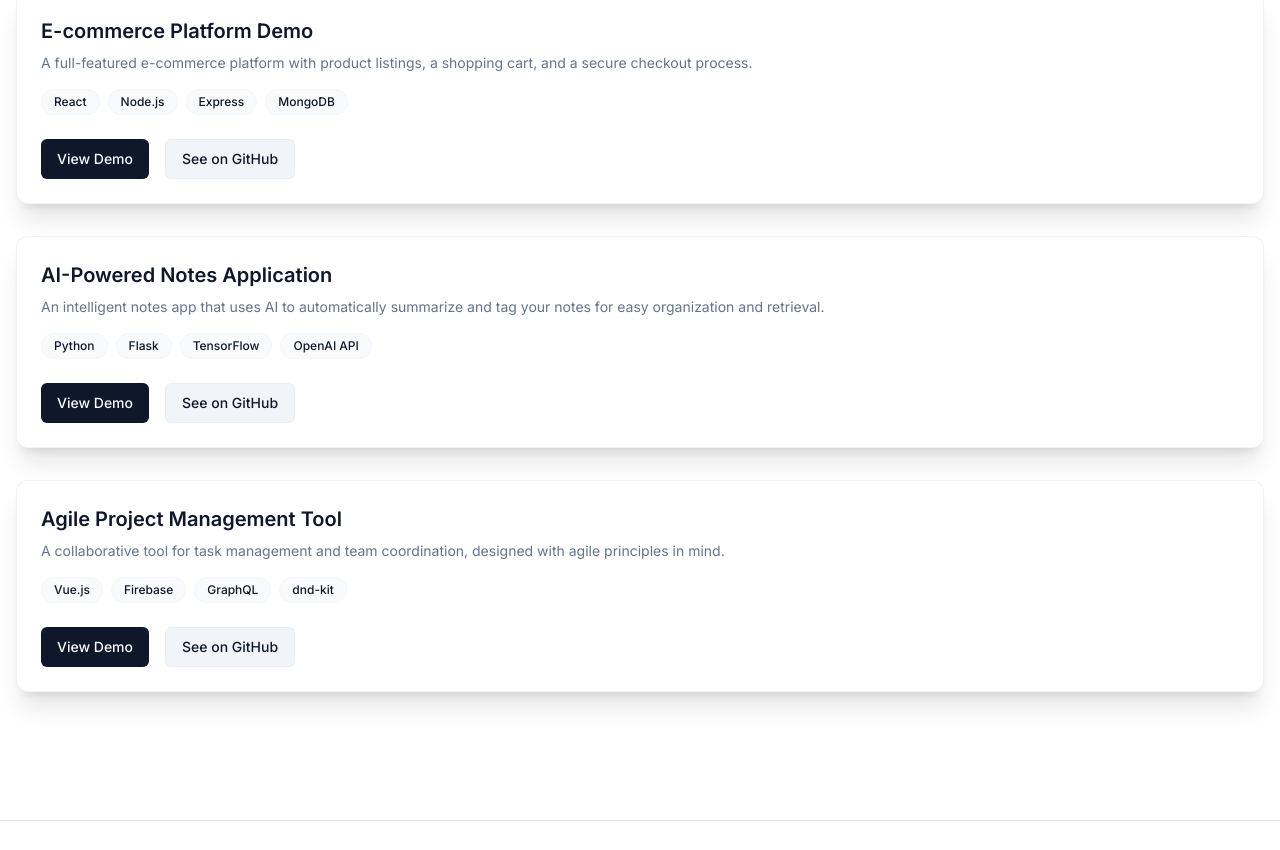
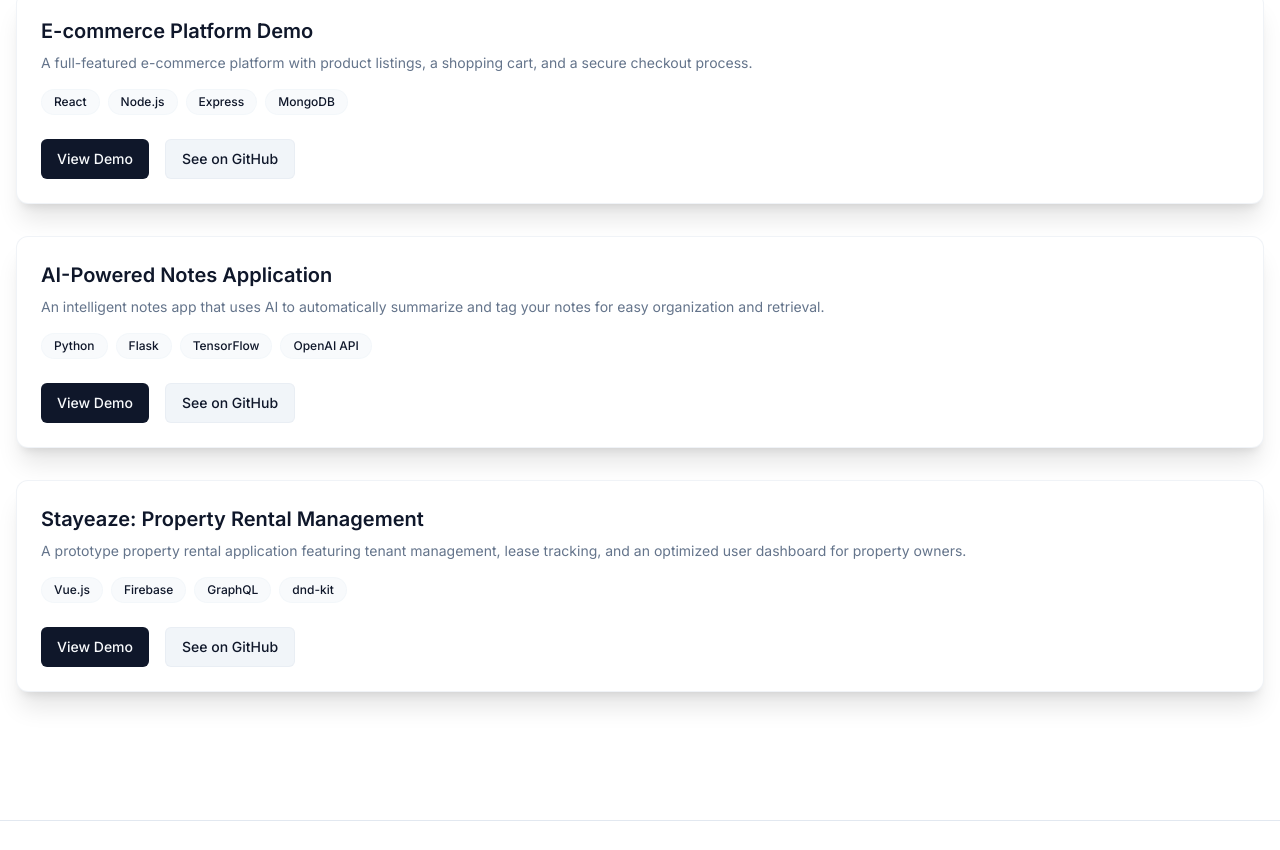
Before and after one commit to mahbubmunna/my_lab, a Next.js app: page / in a window 1280 px wide. Shown: the part 874-1724 px from the top of the page. Built offline with nearby package versions, Linux system fonts and the light colour scheme.

Commit message:
added public image from api endpoint

```diff
--- a/app/components/ui/ClientImage.tsx
+++ b/app/components/ui/ClientImage.tsx
@@ -30,7 +30,7 @@ export default function ClientImage({
   return (
     <Image
       // Use the stateful source
-      src={imageSrc}
+      src={'/profile_picture.png'}
       // The event handler is now safely contained within this Client Component
       onError={handleError}
       {...props}
--- a/app/components/ui/ProjectCard.tsx
+++ b/app/components/ui/ProjectCard.tsx
@@ -1,8 +1,11 @@
+// components/ui/ProjectCard.tsx (Updated)
+
 import Link from 'next/link';
+import React from 'react';
 
 interface ProjectCardProps {
   slug: string;
-  href: string;
+  href: string; // This can be '/notes' or 'https://external.app'
   title: string;
   description: string;
   tags: string[];
@@ -14,21 +17,42 @@ export default function ProjectCard({
   description,
   tags,
 }: ProjectCardProps) {
-  // Assuming Button component exists and uses 'default' and 'secondary' variants
-  // Import the button component from your project's ui folder
-  // import { Button } from '@/components/ui/Button';
+  // Determine if the link is external
+  const isExternal = href.startsWith('http');
+
+  // Define the common styling for the View Demo button
+  const buttonClasses =
+    'bg-primary text-primary-foreground hover:bg-primary/90 inline-flex h-10 items-center justify-center rounded-md px-4 py-2 text-sm font-medium transition-colors';
+
+  // Define the View Demo Element (Link or Anchor tag)
+  const ViewDemoElement = isExternal ? (
+    <a
+      href={href}
+      target="_blank" // Open external link in a new tab
+      rel="noopener noreferrer"
+      className={buttonClasses}
+    >
+      View Demo
+    </a>
+  ) : (
+    <Link
+      href={`/${href}`} // Use internal Link component for app routes
+      className={buttonClasses}
+    >
+      View Demo
+    </Link>
+  );
 
   return (
     <div className="border-border/50 bg-card hover:border-primary/50 rounded-xl border p-6 shadow-xl transition-all duration-300 hover:shadow-2xl">
       <h3 className="text-foreground mb-2 text-xl font-semibold">{title}</h3>
       <p className="text-muted-foreground mb-4 text-sm">{description}</p>
 
-      {/* Tags Section */}
+      {/* Tags Section (Unchanged) */}
       <div className="mb-6 flex flex-wrap gap-2">
         {tags.map((tag) => (
           <span
             key={tag}
-            // Use subtle secondary background for tags as seen in the design
             className="text-secondary-foreground bg-secondary/50 border-secondary/70 rounded-full border px-3 py-1 text-xs font-medium"
           >
             {tag}
@@ -38,15 +62,11 @@ export default function ProjectCard({
 
       {/* Action Buttons */}
       <div className="flex gap-4">
-        {/* Placeholder: Use your actual Button component here */}
-        <Link
-          href={`/${href}`}
-          className="bg-primary text-primary-foreground hover:bg-primary/90 inline-flex h-10 items-center justify-center rounded-md px-4 py-2 text-sm font-medium transition-colors"
-        >
-          View Demo
-        </Link>
+        {/* The dynamic View Demo element */}
+        {ViewDemoElement}
+
         <a
-          href="https://github.com/mahbub" // Placeholder link
+          href="https://github.com/mahbubmunna" // Updated GitHub link for consistency
           target="_blank"
           rel="noopener noreferrer"
           className="bg-secondary text-secondary-foreground hover:bg-secondary/80 border-border/50 inline-flex h-10 items-center justify-center rounded-md border px-4 py-2 text-sm font-medium transition-colors"
--- a/app/page.tsx
+++ b/app/page.tsx
@@ -7,11 +7,14 @@ import FeaturedProjects from './components/home/FeaturedProjects';
 // ----------------------------------------------------------------------
 // Mock Data (Phase 2) - This would be fetched from lib/data or DB in production
 // ----------------------------------------------------------------------
+//
+//
 const mockProjects = [
   {
     slug: 'ecommerce-demo',
     title: 'E-commerce Platform Demo',
-    href: 'ecommerce',
+    // FIX 1: External URL for E-commerce
+    href: 'https://trendtrove-zeta.vercel.app/',
     description:
       'A full-featured e-commerce platform with product listings, a shopping cart, and a secure checkout process.',
     tags: ['React', 'Node.js', 'Express', 'MongoDB'],
@@ -24,13 +27,22 @@ const mockProjects = [
       'An intelligent notes app that uses AI to automatically summarize and tag your notes for easy organization and retrieval.',
     tags: ['Python', 'Flask', 'TensorFlow', 'OpenAI API'],
   },
+  // {
+  //   slug: 'project-tool',
+  //   title: 'Agile Project Management Tool',
+  //   href: 'project-tool',
+  //   description:
+  //     'A collaborative tool for task management and team coordination, designed with agile principles in mind.',
+  //   tags: ['Vue.js', 'Firebase', 'GraphQL', 'dnd-kit'],
+  // },
   {
-    slug: 'project-tool',
-    title: 'Agile Project Management Tool',
-    href: 'project-tool',
+    // Formerly 'Agile Project Management Tool' URL: https://stayeaze.vercel.app/
+    slug: 'property-rent-app', // New slug for internal ID/tracking
+    title: 'Stayeaze: Property Rental Management', // Updated Title
+    href: 'https://stayeaze.vercel.app/', // External URL
     description:
-      'A collaborative tool for task management and team coordination, designed with agile principles in mind.',
-    tags: ['Vue.js', 'Firebase', 'GraphQL', 'dnd-kit'],
+      'A prototype property rental application featuring tenant management, lease tracking, and an optimized user dashboard for property owners.', // Updated Description
+    tags: ['Vue.js', 'Firebase', 'GraphQL', 'dnd-kit'], // Retaining original tech stack for context
   },
 ];
 
```
Also changed, not shown: public/profile_picture.png (added).
